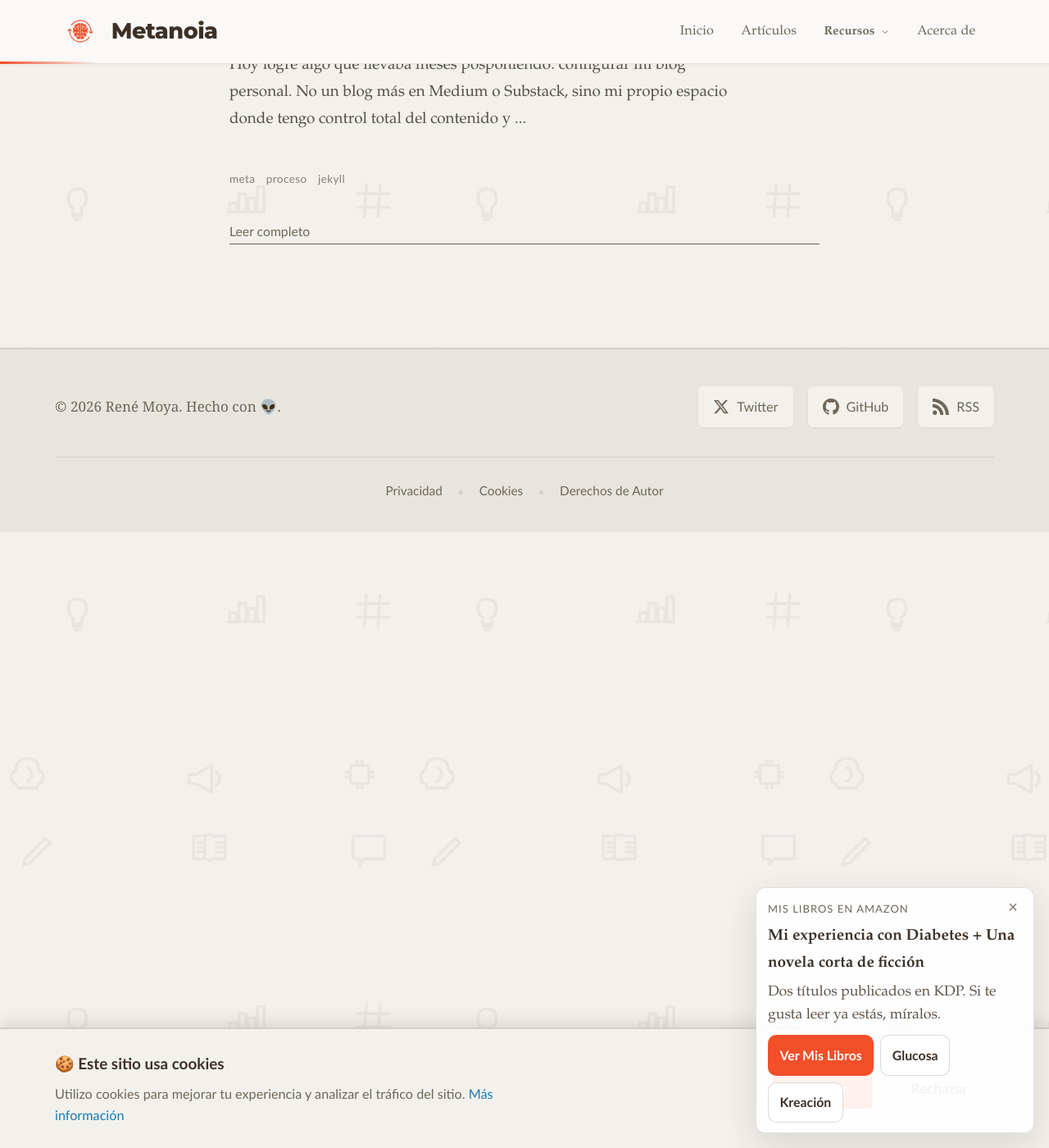
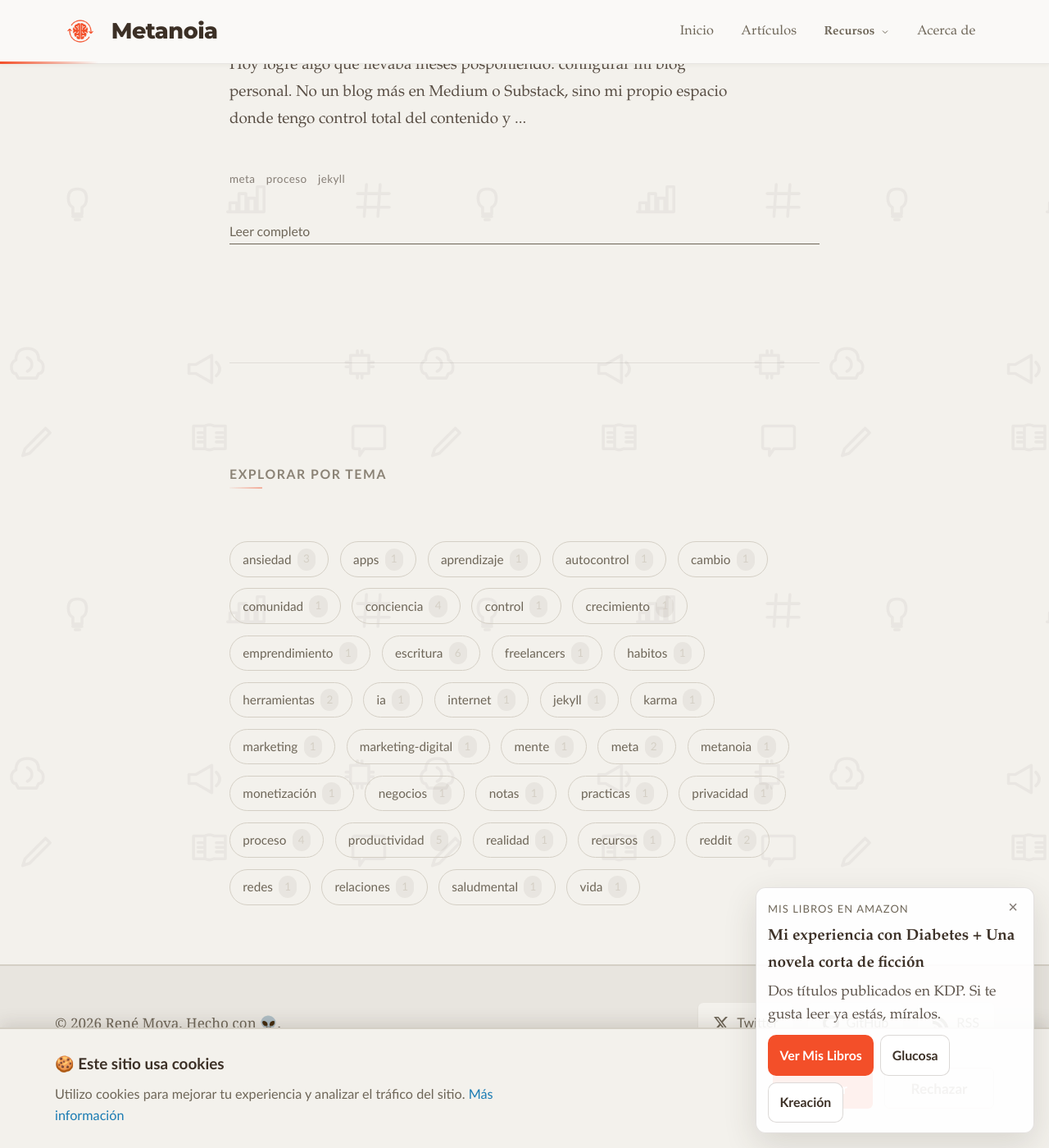
Before and after one commit to renedev0284-creator/renedev0284-creator.github.io, a Jekyll site: the page built from blog.html, in a window 1280 px wide and 1400 px high, scrolled down 13553 px. Shown: the whole window at 82% size. Built offline with Jekyll 4.4.1, drawn with Linux system fonts in a browser that asks for light colours.

```diff
--- a/blog.html
+++ b/blog.html
@@ -79,9 +79,84 @@
       <p class="lead">Todavía no hay artículos publicados.</p>
     {% endif %}
   </section>
+
+  <section id="temas" class="tags-section">
+    <h2 class="section-title">Explorar por Tema</h2>
+    <div class="tags-cloud">
+      {% assign all_tags = "" | split: "" %}
+      {% for post in site.posts %}
+        {% for tag in post.tags %}
+          {% unless all_tags contains tag %}
+            {% assign all_tags = all_tags | push: tag %}
+          {% endunless %}
+        {% endfor %}
+      {% endfor %}
+      {% assign sorted_tags = all_tags | sort %}
+      {% for tag in sorted_tags %}
+        {% assign tag_posts = site.posts | where_exp: "p", "p.tags contains tag" %}
+        <a href="{{ site.baseurl }}/tag/{{ tag | slugify }}/" class="tag-cloud-item">
+          {{ tag }}<span class="tag-count">{{ tag_posts.size }}</span>
+        </a>
+      {% endfor %}
+    </div>
+  </section>
 </div>
 
 <style>
+/* ========================================
+   SECCIÓN DE TEMAS
+   ======================================== */
+
+.tags-section {
+  max-width: 720px;
+  margin: 5rem auto 3rem;
+  padding-top: 3rem;
+  border-top: 1px solid rgba(60, 48, 38, 0.1);
+}
+
+.tags-cloud {
+  display: flex;
+  flex-wrap: wrap;
+  gap: 0.75rem;
+  margin-top: 2rem;
+}
+
+.tag-cloud-item {
+  display: inline-flex;
+  align-items: center;
+  gap: 0.4rem;
+  font-family: var(--font-sans);
+  font-size: 0.85rem;
+  font-weight: 500;
+  color: var(--color-text-muted);
+  text-decoration: none;
+  padding: 0.4rem 0.85rem;
+  border: 1px solid var(--color-border);
+  border-radius: 100px;
+  transition: all 0.25s ease;
+}
+
+.tag-cloud-item:hover {
+  color: var(--color-orange);
+  border-color: var(--color-orange);
+  background: rgba(217, 79, 92, 0.04);
+  transform: translateY(-1px);
+}
+
+.tag-count {
+  font-size: 0.75rem;
+  font-weight: 400;
+  color: var(--color-border);
+  background: rgba(60, 48, 38, 0.06);
+  padding: 0.1rem 0.4rem;
+  border-radius: 100px;
+}
+
+.tag-cloud-item:hover .tag-count {
+  background: rgba(217, 79, 92, 0.1);
+  color: var(--color-orange);
+}
+
 /* ========================================
    POST LIST MINIMALISTA Y ARTÍSTICO (MISMO BRANDING)
    ======================================== */
```
Also changed, not shown: _includes/blog-stats.html (+17 -4 lines).
